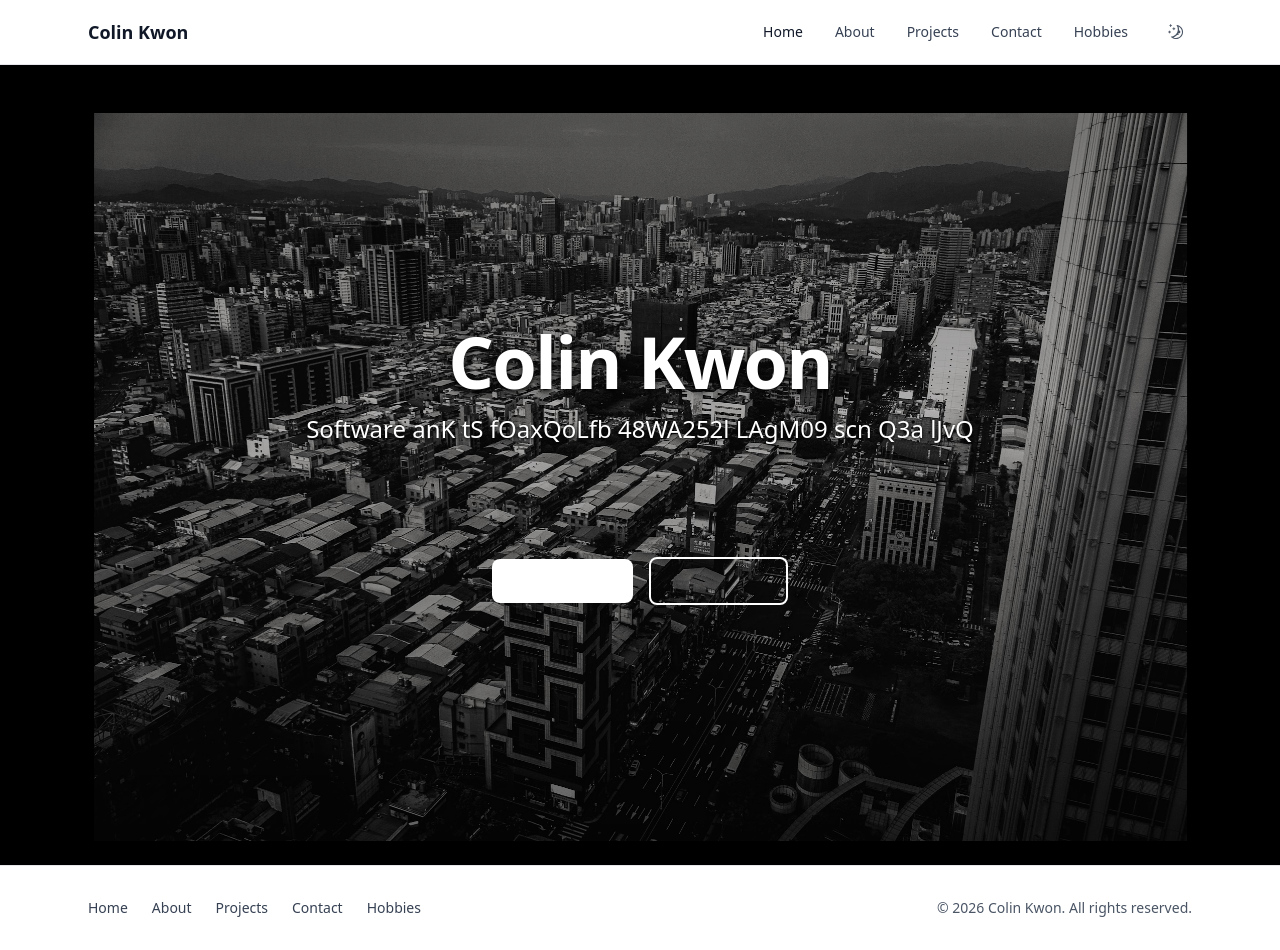
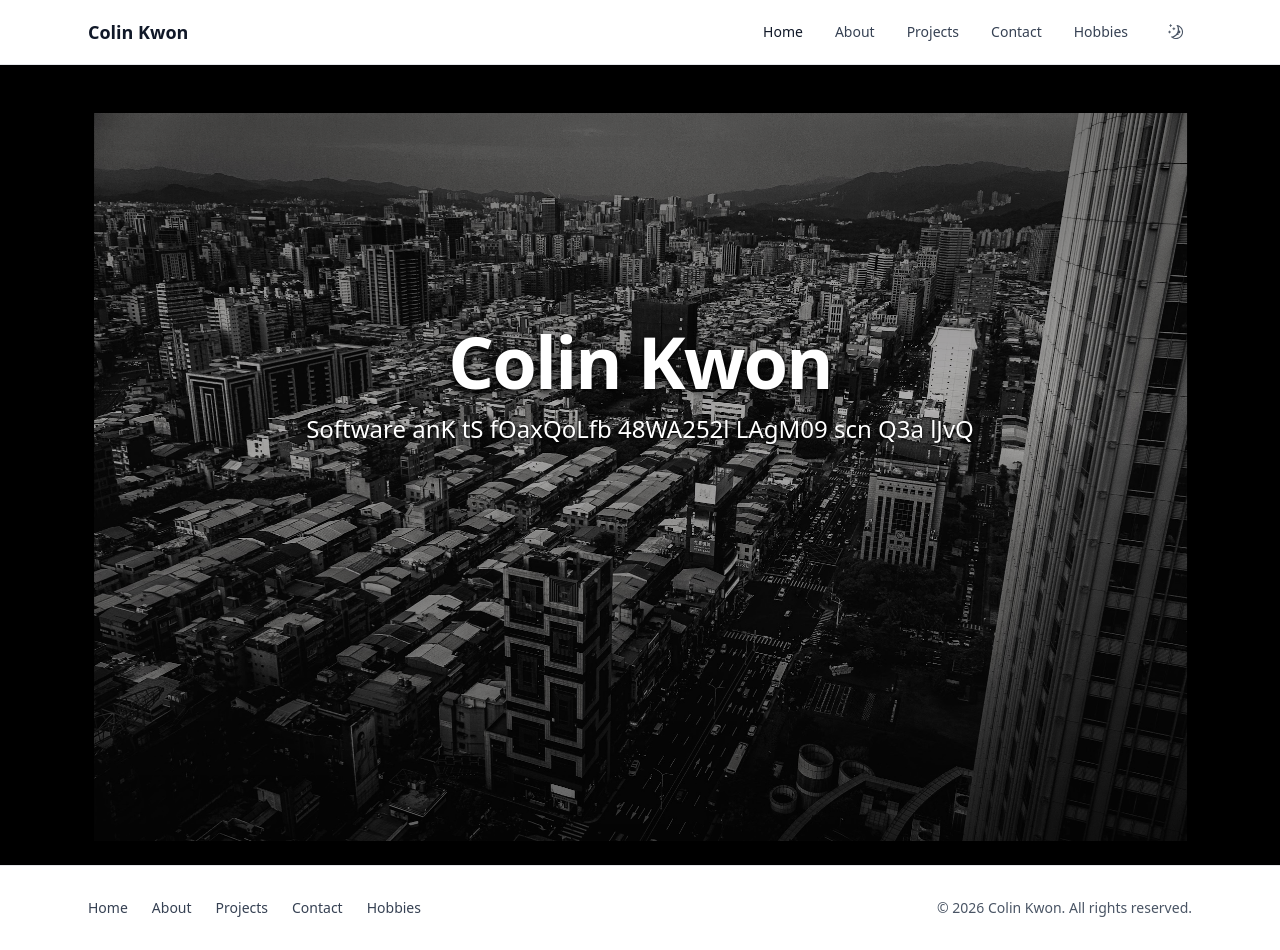
Before and after one commit to Cobby914/Personal_Website, a Next.js app: page / in a window 1280 px wide. Built offline with nearby package versions, Linux system fonts and the light colour scheme.

Commit message:
Changed buttons to be fade in rather than a scramble.

```diff
--- a/app/globals.css
+++ b/app/globals.css
@@ -51,3 +51,18 @@ body {
   animation: imageFadeIn 0.8s ease-out 3.8s forwards;
   opacity: 0;
 }
+
+/* Button fade-in */
+@keyframes buttonFadeIn {
+  from {
+    opacity: 0;
+  }
+  to {
+    opacity: 1;
+  }
+}
+
+.btn-fade-in {
+  animation: buttonFadeIn 0.5s ease-out forwards;
+  opacity: 0;
+}
--- a/app/page.js
+++ b/app/page.js
@@ -44,18 +44,20 @@ export default function HomePage() {
         <div className="mt-10 flex flex-wrap items-center justify-center gap-4">
           <Link
             href="/projects"
-            className="rounded-lg bg-white px-6 py-3 text-sm font-semibold text-gray-900 shadow-lg transition hover:bg-gray-100"
+            className="btn-fade-in rounded-lg bg-white px-6 py-3 text-sm font-semibold text-gray-900 shadow-lg transition hover:bg-gray-100"
+            style={{ animationDelay: "6.9s" }}
           >
-            <ScrambleText text="View Projects" delay={6900} speed={35} />
+            View Projects
           </Link>
           <Link
             href="/contact"
-            className="rounded-lg border-2 border-white px-6 py-3 text-sm font-semibold text-white transition hover:border-white hover:bg-white/10"
+            className="btn-fade-in rounded-lg border-2 border-white px-6 py-3 text-sm font-semibold text-white transition hover:border-white hover:bg-white/10"
             style={{
               textShadow: "0 1px 3px rgba(0,0,0,0.8)",
+              animationDelay: "7.5s",
             }}
           >
-            <ScrambleText text="Get in Touch" delay={7500} speed={35} />
+            Get in Touch
           </Link>
         </div>
       </section>
```
